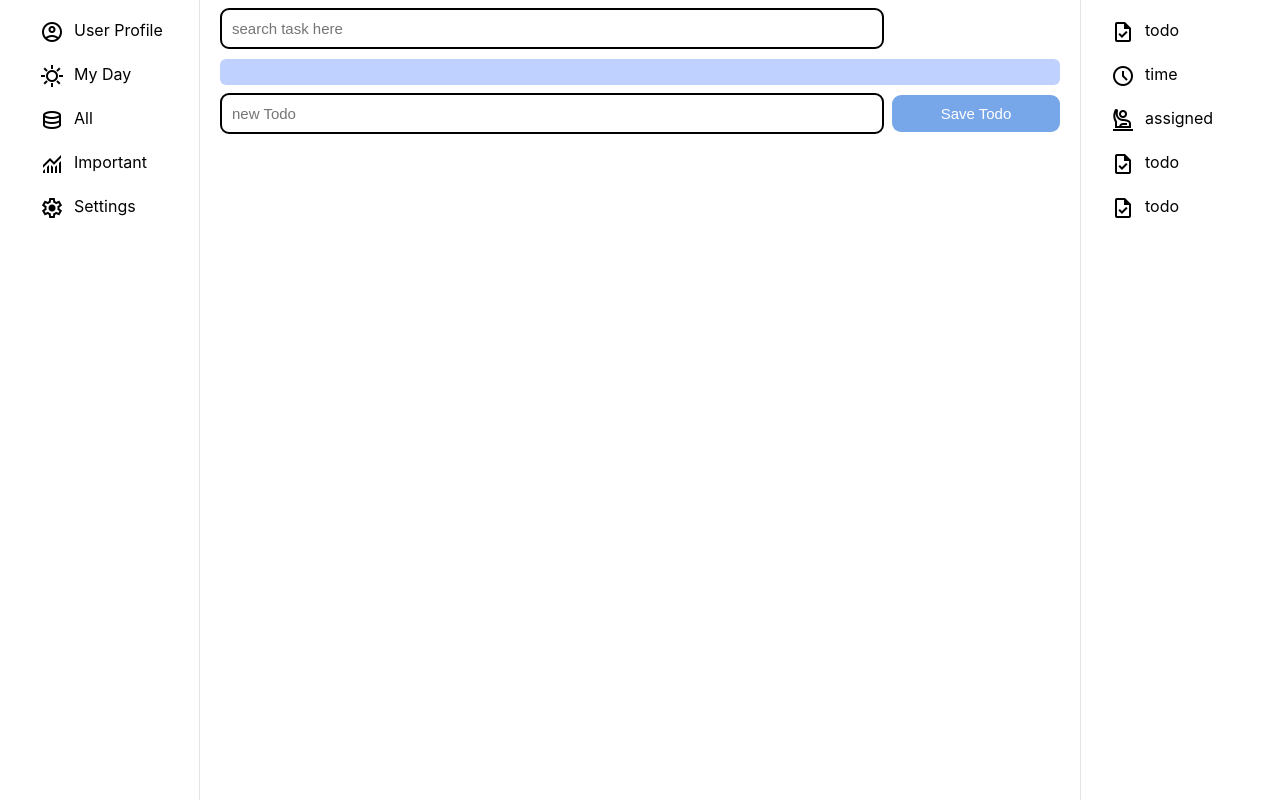
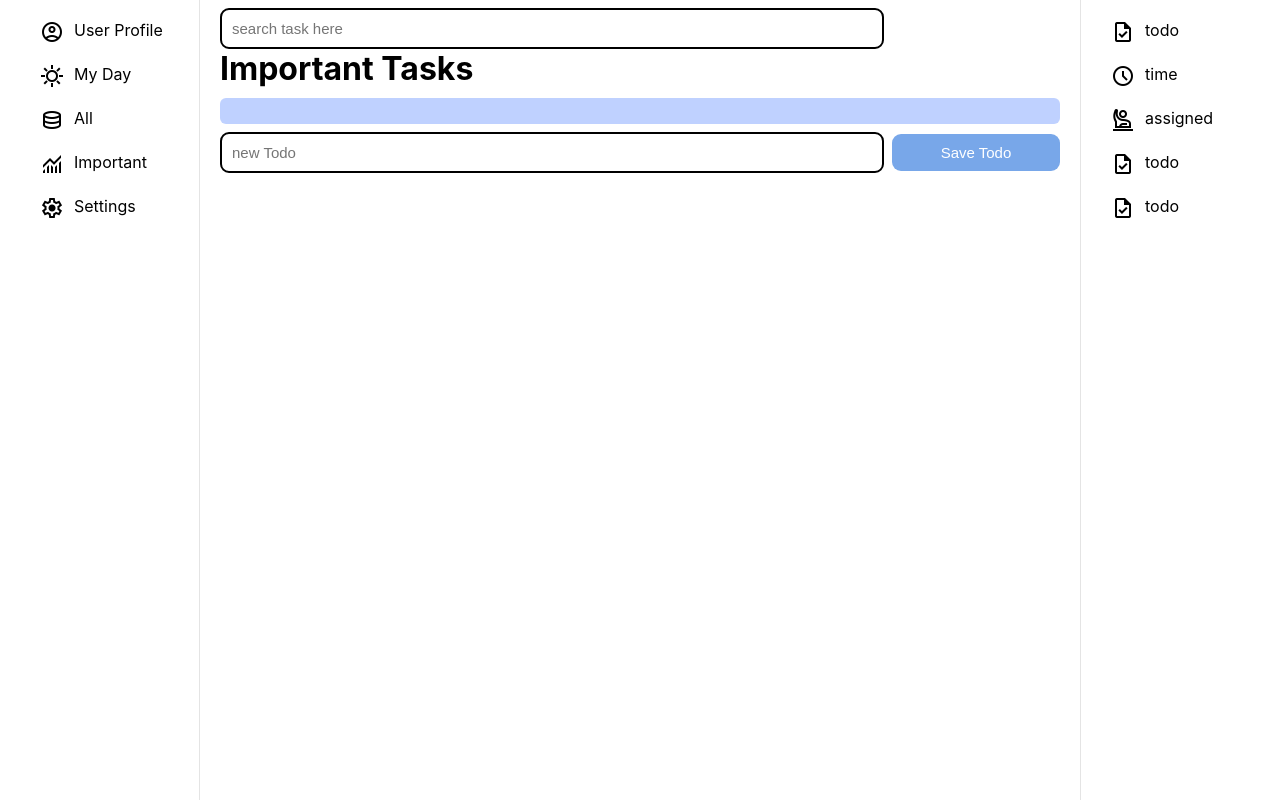
Before and after one commit to DE101/My-Todo, a React (Create React App) app: page /Important in a window 1280 px wide. Built offline with nearby package versions, Linux system fonts and the light colour scheme.

Commit message:
added content

```diff
--- a/src/App.js
+++ b/src/App.js
@@ -6,7 +6,9 @@ import SearchBar from "./Search";
 import Menu from "./Menu";
 import Details from "./Details";
 import Settings from "./Settings";
-// import { UserProfile } from "./UserProfile";
+import UserProfile from "./UserProfile";
+import Myday from "./Myday";
+import Important from "./Important";
 
 function App() {
   const [todos, setTodos] = useState([]);
@@ -30,10 +32,10 @@ function App() {
   return (
     <div className="container">
       <div className="left-side-nav">
-        <Menu text="User Profile" icon="Account_circle"></Menu>
-        <Menu text="My Day" icon="sunny"></Menu>
+        <Menu text="User Profile" icon="Account_circle" to="/UserProfile"></Menu>
+        <Menu text="My Day" icon="sunny" to="/MyDay"></Menu>
         <Menu text="All" icon="Database" to="/All"></Menu>
-        <Menu text="Important" icon="Monitoring"></Menu>
+        <Menu text="Important" icon="Monitoring" to="/Important"></Menu>
         <Menu text="Settings" icon="Settings" to="/Settings"></Menu>
       </div>
       <div className="main-container">
@@ -41,6 +43,9 @@ function App() {
 
         <Routes>
           <Route path="/All" Component={TodoList}></Route>
+          <Route path="/MyDay" Component={Myday}></Route>
+          <Route path="/Important" Component={Important}></Route>
+          <Route path="/UserProfile" Component={UserProfile}></Route>
           <Route path="/Settings" Component={Settings}></Route>
         </Routes>
 
--- /dev/null
+++ b/src/Important.js
@@ -0,0 +1,9 @@
+export default function Important () {
+    return (
+        <div>
+            <h1>
+                Important Tasks
+            </h1>
+        </div>
+    )
+}
```
